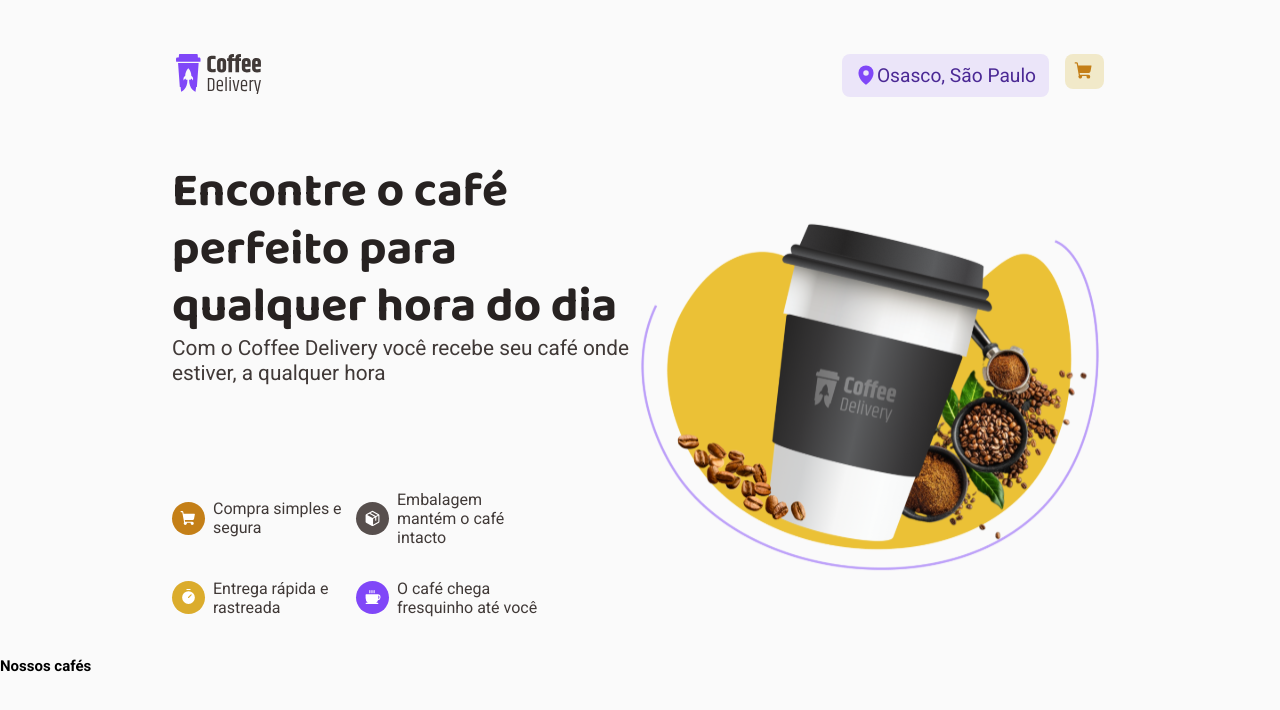
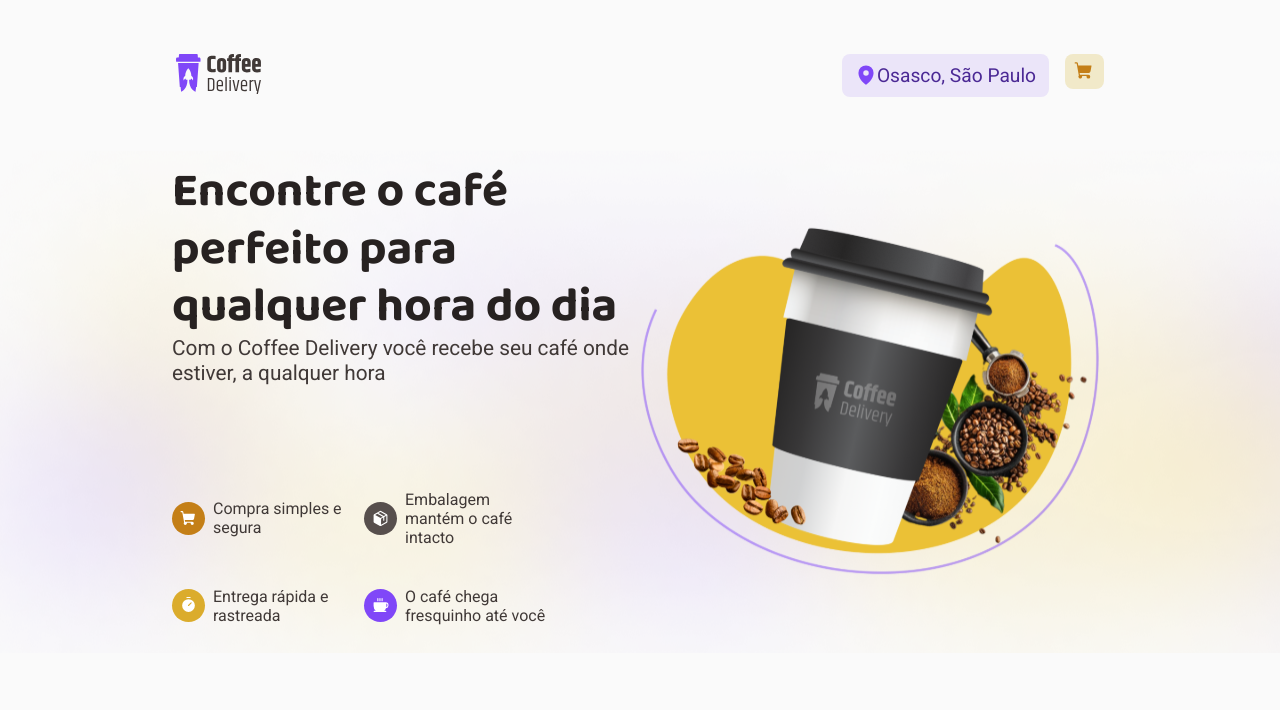
Before and after one commit to cauealb/projects-React, a React (Vite) app in the folder 05-coffe-delivey/: page / in a window 1280 px wide. Shown: the top 710 px of the page. Built offline with nearby package versions, Linux system fonts and the light colour scheme.

Commit message:
style: Colocando um background img no hero

```diff
--- a/05-coffe-delivey/src/Routes/Components/Hero/Hero.tsx
+++ b/05-coffe-delivey/src/Routes/Components/Hero/Hero.tsx
@@ -1,11 +1,12 @@
 import { Coffee, Package, ShoppingCart, Timer } from "phosphor-react";
 import imgCoffe from '../../../assets/Logo/ImagemCoffe.svg'
-import { SectionPrincipal, DivHeroInfosStyle, SpecificationDivStyle, IconsSpecificationStyle } from "./HeroStyle";
+import { SectionPrincipal, DivHeroInfosStyle, SpecificationDivStyle, IconsSpecificationStyle, WapperStyled } from "./HeroStyle";
 
 export function Hero() {
     return (
         <>
-            <SectionPrincipal>
+        <WapperStyled>
+           <SectionPrincipal>
                 <img src={imgCoffe} alt="Café feito pela Coffe Delivery" />
                 <div>
                     <DivHeroInfosStyle>
@@ -32,8 +33,7 @@ export function Hero() {
                     </SpecificationDivStyle>
                 </div>
             </SectionPrincipal>
-
-            <h2>Nossos cafés</h2>
+        </WapperStyled>
         </>
     )
 }
--- a/05-coffe-delivey/src/Routes/Components/Hero/HeroStyle.ts
+++ b/05-coffe-delivey/src/Routes/Components/Hero/HeroStyle.ts
@@ -1,4 +1,5 @@
 import styled from "styled-components";
+import imgbc from '../../../assets/Logo/background-img.png'
 
 export const SectionPrincipal = styled.section`
     display: flex;
@@ -10,6 +11,11 @@ export const SectionPrincipal = styled.section`
     padding: 0.75rem;
     box-sizing: border-box;
     color: ${props => props.theme['--gray-800']};
+`;
+
+export const WapperStyled = styled.div`
+    background: url(${imgbc});
+    width: 100%
 `;
 
 export const DivHeroInfosStyle = styled.div`
@@ -35,12 +41,13 @@ export const SpecificationDivStyle = styled.div`
     font-size: 1rem;
     margin: 0;
     padding: 0;
+    gap: 0.50rem;
 
     & div {
         display: flex;
         align-items: center;
         gap: 0.50rem;
-        width: 40%
+        width: 40%;
     }
 `;
 
```
Also changed, not shown: 05-coffe-delivey/src/assets/Logo/background-img.png (added).
